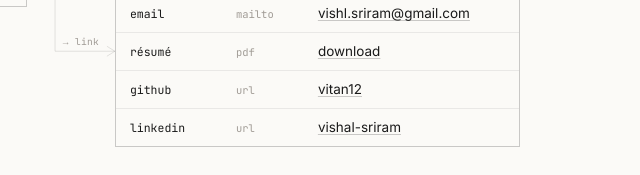
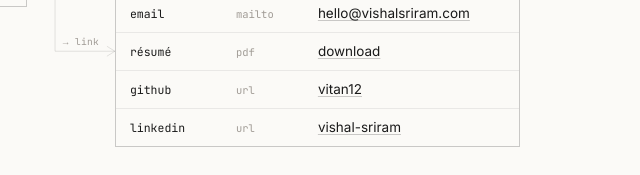
Before and after one commit to vitan12/vitan12.github.io, a plain HTML site: page index.html in a window 1280 px wide. Shown: the part 909-1084 px from the top of the page, 640-1280 px from the left. Drawn offline with Linux system fonts and the light colour scheme.

Commit message:
Update contact email to hello@vishalsriram.com

```diff
--- a/index.html
+++ b/index.html
@@ -1058,7 +1058,7 @@
           <div class="field">
             <span class="field-name">email</span>
             <span class="field-type">mailto</span>
-            <span class="field-value"><a href="mailto:vishl.sriram@gmail.com" data-admin="vishal@aperturescience.com" data-admin-href="mailto:vishal@aperturescience.com">vishl.sriram@gmail.com</a></span>
+            <span class="field-value"><a href="mailto:hello@vishalsriram.com" data-admin="vishal@aperturescience.com" data-admin-href="mailto:vishal@aperturescience.com">hello@vishalsriram.com</a></span>
           </div>
           <div class="field">
             <span class="field-name">r&eacute;sum&eacute;</span>
```
